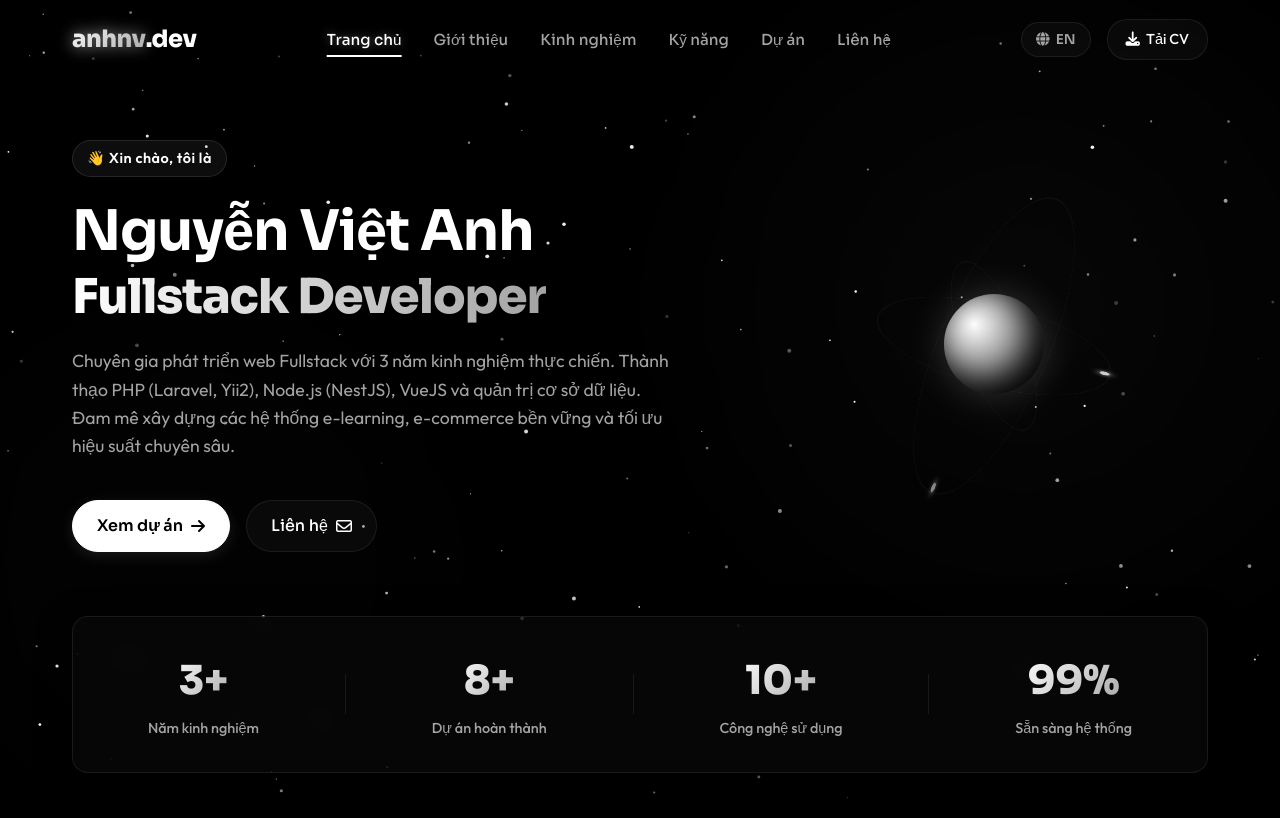
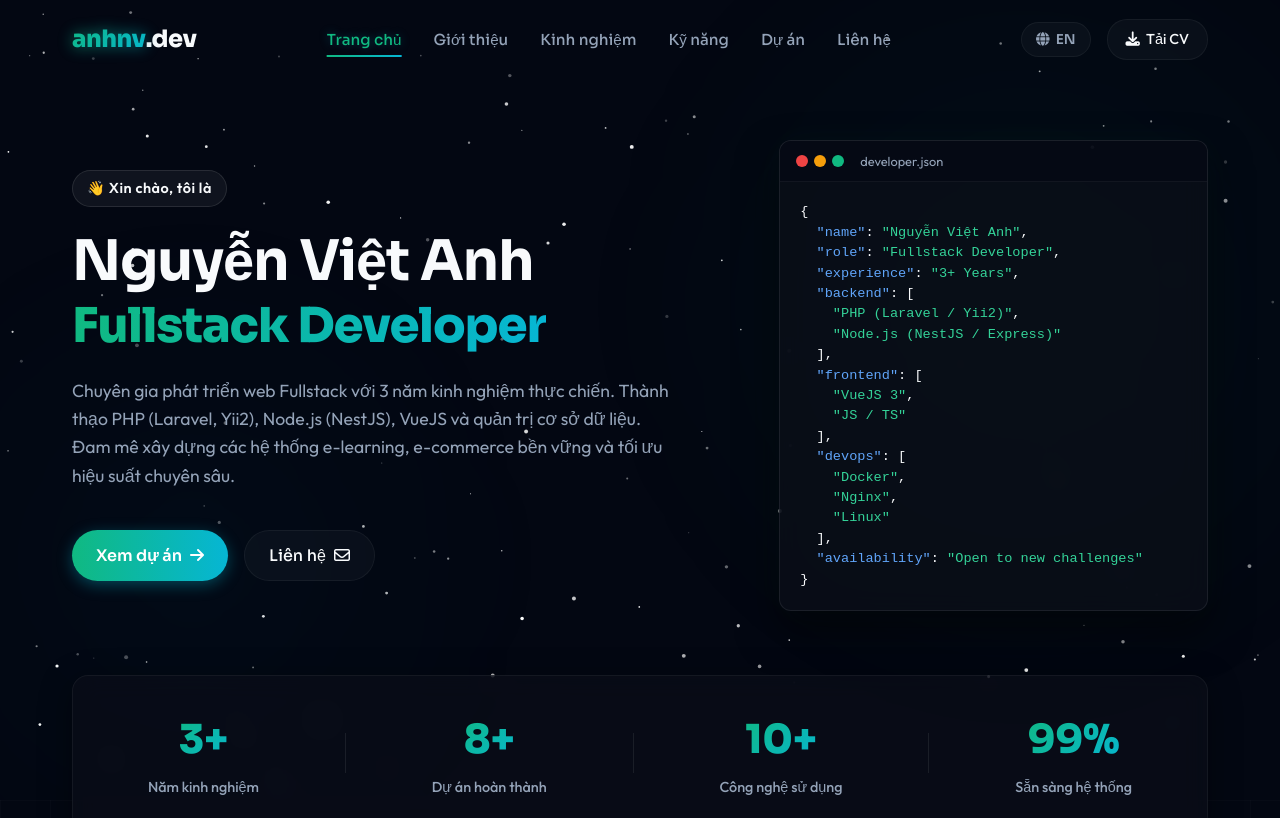
Before and after one commit to nguyenvietanh1409/portfolio, a Vue app: page / in a window 1280 px wide. Shown: the top 818 px of the page. Built offline with nearby package versions, Linux system fonts and the light colour scheme.

Commit message:
feat: professional developer theme with emerald-cyan grid and code mockup

```diff
--- a/src/components/Navigation.vue
+++ b/src/components/Navigation.vue
@@ -168,7 +168,7 @@ onBeforeUnmount(() => {
 
 .navbar-scrolled {
   height: 70px;
-  background: rgba(0, 0, 0, 0.75);
+  background: rgba(3, 7, 18, 0.75);
   backdrop-filter: blur(12px);
   -webkit-backdrop-filter: blur(12px);
   border-bottom: 1px solid var(--glass-border);
@@ -196,7 +196,7 @@ onBeforeUnmount(() => {
 }
 
 .logo-glow {
-  background: linear-gradient(135deg, #ffffff, #a3a3a3);
+  background: linear-gradient(135deg, var(--color-primary), var(--color-secondary));
   -webkit-background-clip: text;
   -webkit-text-fill-color: transparent;
   position: relative;
@@ -209,7 +209,7 @@ onBeforeUnmount(() => {
   top: 0;
   width: 100%;
   height: 100%;
-  background: linear-gradient(135deg, #ffffff, #a3a3a3);
+  background: linear-gradient(135deg, var(--color-primary), var(--color-secondary));
   -webkit-background-clip: text;
   -webkit-text-fill-color: transparent;
   filter: blur(8px);
@@ -247,7 +247,7 @@ onBeforeUnmount(() => {
   left: 50%;
   width: 0;
   height: 2px;
-  background: #ffffff;
+  background: linear-gradient(90deg, var(--color-primary), var(--color-secondary));
   transition: var(--transition-smooth);
   transform: translateX(-50%);
 }
@@ -259,7 +259,7 @@ onBeforeUnmount(() => {
 
 .nav-link.active {
   color: var(--color-primary);
-  text-shadow: 0 0 10px rgba(255, 255, 255, 0.35);
+  text-shadow: 0 0 10px rgba(6, 182, 212, 0.35);
 }
 
 /* Nav Actions */
@@ -307,10 +307,10 @@ onBeforeUnmount(() => {
 }
 
 .btn-cv:hover {
-  background: #ffffff;
-  color: #000000;
-  border-color: #ffffff;
-  box-shadow: 0 4px 15px rgba(255, 255, 255, 0.2);
+  background: linear-gradient(90deg, var(--color-primary), var(--color-secondary));
+  color: #ffffff;
+  border-color: transparent;
+  box-shadow: 0 4px 15px rgba(6, 182, 212, 0.35);
   transform: translateY(-1px);
 }
 
@@ -355,7 +355,7 @@ onBeforeUnmount(() => {
   left: 0;
   width: 100vw;
   height: 100vh;
-  background: rgba(0, 0, 0, 0.98);
+  background: rgba(3, 7, 18, 0.98);
   backdrop-filter: blur(20px);
   -webkit-backdrop-filter: blur(20px);
   display: flex;
@@ -405,13 +405,13 @@ onBeforeUnmount(() => {
   display: inline-flex;
   align-items: center;
   gap: 8px;
-  background: #ffffff;
-  color: #000000;
+  background: linear-gradient(90deg, var(--color-primary), var(--color-secondary));
+  color: #ffffff;
   padding: 12px 30px;
   border-radius: 25px;
   font-family: var(--font-title);
   font-weight: 600;
-  box-shadow: 0 4px 15px rgba(255, 255, 255, 0.2);
+  box-shadow: 0 4px 15px rgba(6, 182, 212, 0.35);
 }
 
 /* Responsive */
--- a/src/components/StarBackground.vue
+++ b/src/components/StarBackground.vue
@@ -110,7 +110,7 @@ onBeforeUnmount(() => {
   left: 0;
   width: 100vw;
   height: 100vh;
-  background-color: #000000;
+  background-color: var(--bg-primary);
   overflow: hidden;
   z-index: 1;
   pointer-events: none;
@@ -139,7 +139,7 @@ onBeforeUnmount(() => {
   right: -10%;
   width: 60vw;
   height: 60vw;
-  background: radial-gradient(circle, rgba(255, 255, 255, 0.05) 0%, rgba(255, 255, 255, 0) 70%);
+  background: radial-gradient(circle, rgba(16, 185, 129, 0.08) 0%, rgba(16, 185, 129, 0) 70%);
   animation: pulseGlow 15s infinite ease-in-out;
 }
 
@@ -148,7 +148,7 @@ onBeforeUnmount(() => {
   left: -10%;
   width: 50vw;
   height: 50vw;
-  background: radial-gradient(circle, rgba(255, 255, 255, 0.03) 0%, rgba(255, 255, 255, 0) 70%);
+  background: radial-gradient(circle, rgba(6, 182, 212, 0.06) 0%, rgba(6, 182, 212, 0) 70%);
   animation: pulseGlow 20s infinite ease-in-out;
 }
 </style>
--- a/src/style.css
+++ b/src/style.css
@@ -1,22 +1,22 @@
 /* Design Tokens & Theme Variables */
 :root {
-  --bg-primary: #000000;
-  --bg-secondary: #0a0a0a;
+  --bg-primary: #030712;
+  --bg-secondary: #0b0f19;
 
-  --color-primary: #ffffff; /* White */
-  --color-secondary: #e5e5e5; /* Silver */
-  --color-tertiary: #a3a3a3; /* Darker Silver */
+  --color-primary: #10b981; /* Emerald Green */
+  --color-secondary: #06b6d4; /* Cyan */
+  --color-tertiary: #3b82f6; /* Blue */
 
-  --text-primary: #ffffff;
-  --text-secondary: #a3a3a3;
-  --text-muted: #525252;
+  --text-primary: #f8fafc;
+  --text-secondary: #94a3b8;
+  --text-muted: #64748b;
 
   --font-title: 'Sora', sans-serif;
   --font-body: 'Outfit', sans-serif;
 
-  --glass-bg: rgba(10, 10, 10, 0.6);
-  --glass-border: rgba(255, 255, 255, 0.08);
-  --glass-shadow: 0 8px 32px 0 rgba(0, 0, 0, 0.5);
+  --glass-bg: rgba(11, 15, 25, 0.65);
+  --glass-border: rgba(255, 255, 255, 0.05);
+  --glass-shadow: 0 8px 32px 0 rgba(0, 0, 0, 0.37);
 
   --transition-smooth: all 0.4s cubic-bezier(0.16, 1, 0.3, 1);
   --transition-fast: all 0.2s ease;
@@ -42,6 +42,12 @@ body {
   overflow-x: hidden;
   -webkit-font-smoothing: antialiased;
   -moz-osx-font-smoothing: grayscale;
+
+  /* Subtle Engineering Grid Paper Overlay */
+  background-image:
+    linear-gradient(rgba(255, 255, 255, 0.015) 1px, transparent 1px),
+    linear-gradient(90deg, rgba(255, 255, 255, 0.015) 1px, transparent 1px);
+  background-size: 50px 50px;
 }
 
 h1, h2, h3, h4, h5, h6 {
@@ -66,12 +72,12 @@ a {
 }
 
 ::-webkit-scrollbar-thumb {
-  background: rgba(255, 255, 255, 0.15);
+  background: rgba(16, 185, 129, 0.2);
   border-radius: 4px;
 }
 
 ::-webkit-scrollbar-thumb:hover {
-  background: rgba(255, 255, 255, 0.35);
+  background: rgba(16, 185, 129, 0.4);
 }
 
 /* App Layout */
@@ -107,8 +113,8 @@ section {
 }
 
 .glass-panel:hover {
-  border-color: rgba(255, 255, 255, 0.18);
-  box-shadow: 0 8px 32px 0 rgba(255, 255, 255, 0.04);
+  border-color: rgba(6, 182, 212, 0.25);
+  box-shadow: 0 8px 32px 0 rgba(6, 182, 212, 0.1);
 }
 
 /* Button & Badge Styles */
@@ -116,25 +122,22 @@ section {
   display: inline-flex;
   align-items: center;
   gap: 8px;
-  background: #ffffff;
-  color: #000000;
+  background: linear-gradient(90deg, var(--color-primary), var(--color-secondary));
+  color: #fff;
   font-family: var(--font-title);
   font-weight: 600;
   padding: 12px 24px;
   border-radius: 30px;
-  border: 1px solid #ffffff;
+  border: none;
   cursor: pointer;
-  box-shadow: 0 4px 15px rgba(255, 255, 255, 0.1);
+  box-shadow: 0 4px 15px rgba(6, 182, 212, 0.35);
   transition: var(--transition-smooth);
 }
 
 .btn-primary:hover {
   transform: translateY(-2px);
-  background: #000000;
-  color: #ffffff;
-  border-color: #ffffff;
-  box-shadow: 0 6px 20px rgba(255, 255, 255, 0.15);
-  filter: none;
+  box-shadow: 0 6px 20px rgba(6, 182, 212, 0.5);
+  filter: brightness(1.1);
 }
 
 .btn-secondary {
@@ -154,7 +157,7 @@ section {
 
 .btn-secondary:hover {
   background: rgba(255, 255, 255, 0.08);
-  border-color: var(--color-primary);
+  border-color: var(--color-secondary);
   transform: translateY(-2px);
 }
 
@@ -166,15 +169,15 @@ section {
   border-radius: 20px;
   font-size: 0.85rem;
   font-weight: 500;
-  background: rgba(255, 255, 255, 0.05);
-  color: var(--text-primary);
-  border: 1px solid rgba(255, 255, 255, 0.1);
+  background: rgba(6, 182, 212, 0.1);
+  color: var(--color-secondary);
+  border: 1px solid rgba(6, 182, 212, 0.2);
   transition: var(--transition-fast);
 }
 
 .badge:hover {
-  background: rgba(255, 255, 255, 0.1);
-  border-color: #ffffff;
+  background: rgba(6, 182, 212, 0.18);
+  border-color: var(--color-secondary);
 }
 
 /* Gradient Texts */
@@ -185,7 +188,7 @@ section {
 }
 
 .gradient-text-primary {
-  background: linear-gradient(90deg, #ffffff, #a3a3a3);
+  background: linear-gradient(90deg, var(--color-primary), var(--color-secondary));
   -webkit-background-clip: text;
   -webkit-text-fill-color: transparent;
 }
--- a/src/views/HomeSection.vue
+++ b/src/views/HomeSection.vue
@@ -21,18 +21,35 @@
         </div>
       </div>
 
-      <!-- Cosmic visual animation (glowing planet & orbits) -->
+      <!-- Professional Code Window Mockup -->
       <div class="hero-visual">
-        <div class="cosmic-sphere">
-          <div class="planet"></div>
-          <div class="orbit orbit-1">
-            <div class="satellite sat-1"></div>
+        <div class="code-window glass-panel">
+          <div class="code-header">
+            <span class="code-dot red"></span>
+            <span class="code-dot yellow"></span>
+            <span class="code-dot green"></span>
+            <span class="file-name">developer.json</span>
           </div>
-          <div class="orbit orbit-2">
-            <div class="satellite sat-2"></div>
-          </div>
-          <div class="orbit orbit-3">
-            <div class="satellite sat-3"></div>
+          <div class="code-body">
+            <pre class="code-content"><code>{
+  <span class="code-key">"name"</span>: <span class="code-val">"Nguyễn Việt Anh"</span>,
+  <span class="code-key">"role"</span>: <span class="code-val">"Fullstack Developer"</span>,
+  <span class="code-key">"experience"</span>: <span class="code-val">"3+ Years"</span>,
+  <span class="code-key">"backend"</span>: [
+    <span class="code-val">"PHP (Laravel / Yii2)"</span>,
+    <span class="code-val">"Node.js (NestJS / Express)"</span>
+  ],
+  <span class="code-key">"frontend"</span>: [
+    <span class="code-val">"VueJS 3"</span>,
+    <span class="code-val">"JS / TS"</span>
+  ],
+  <span class="code-key">"devops"</span>: [
+    <span class="code-val">"Docker"</span>,
+    <span class="code-val">"Nginx"</span>,
+    <span class="code-val">"Linux"</span>
+  ],
+  <span class="code-key">"availability"</span>: <span class="code-val">"Open to new challenges"</span>
+}</code></pre>
           </div>
         </div>
       </div>
@@ -159,78 +176,70 @@ const scrollToSection = (e, id) => {
   align-items: center;
 }
 
-.cosmic-sphere {
-  position: relative;
-  width: 300px;
-  height: 300px;
-  display: flex;
-  justify-content: center;
-  align-items: center;
+/* Code Window Mockup */
+.code-window {
+  width: 100%;
+  max-width: 440px;
+  background: rgba(11, 15, 25, 0.75);
+  border: 1px solid rgba(255, 255, 255, 0.08);
+  border-radius: 12px;
+  overflow: hidden;
+  box-shadow: 0 20px 40px rgba(0, 0, 0, 0.5), 0 0 40px rgba(16, 185, 129, 0.05);
+  font-family: 'Fira Code', 'Courier New', Courier, monospace;
+  transition: var(--transition-smooth);
 }
 
-.planet {
-  width: 100px;
-  height: 100px;
-  border-radius: 50%;
-  background: radial-gradient(circle at 30% 30%, #ffffff 0%, #525252 70%, #000000 100%);
-  box-shadow: 0 0 40px rgba(255, 255, 255, 0.2), inset -10px -10px 30px rgba(0, 0, 0, 0.9);
-  z-index: 5;
-  animation: float 6s infinite ease-in-out;
+.code-window:hover {
+  transform: translateY(-5px) scale(1.02);
+  border-color: rgba(6, 182, 212, 0.3);
+  box-shadow: 0 24px 50px rgba(0, 0, 0, 0.6), 0 0 50px rgba(6, 182, 212, 0.15);
 }
 
-.orbit {
-  position: absolute;
-  border: 1px solid rgba(255, 255, 255, 0.05);
-  border-radius: 50%;
+.code-header {
+  background: rgba(3, 7, 18, 0.5);
+  padding: 10px 16px;
   display: flex;
-  justify-content: center;
   align-items: center;
-  transform: rotateX(75deg);
-  transform-style: preserve-3d;
+  gap: 6px;
+  border-bottom: 1px solid rgba(255, 255, 255, 0.05);
 }
 
-.orbit-1 {
-  width: 180px;
-  height: 180px;
-  animation: spin 10s linear infinite;
+.code-dot {
+  width: 12px;
+  height: 12px;
+  border-radius: 50%;
+  display: inline-block;
 }
 
-.orbit-2 {
-  width: 240px;
-  height: 240px;
-  animation: spin 15s linear infinite reverse;
+.code-dot.red { background: #ef4444; }
+.code-dot.yellow { background: #f59e0b; }
+.code-dot.green { background: #10b981; }
+
+.file-name {
+  margin-left: 10px;
+  font-size: 0.8rem;
+  color: var(--text-secondary);
+  font-family: var(--font-body);
 }
 
-.orbit-3 {
-  width: 320px;
-  height: 320px;
-  animation: spin 22s linear infinite;
+.code-body {
+  padding: 20px;
+  font-size: 0.85rem;
+  text-align: left;
+  line-height: 1.5;
+  overflow-x: auto;
 }
 
-.satellite {
-  position: absolute;
-  width: 10px;
-  height: 10px;
-  border-radius: 50%;
-  transform: translateZ(0);
+.code-content {
+  margin: 0;
 }
 
-.sat-1 {
-  background: #ffffff;
-  top: 0;
-  box-shadow: 0 0 10px #ffffff;
+.code-key {
+  color: #60a5fa; /* Blue */
 }
 
-.sat-2 {
-  background: #cccccc;
-  left: 0;
-  box-shadow: 0 0 10px #cccccc;
-}
-
-.sat-3 {
-  background: #888888;
-  right: 0;
-  box-shadow: 0 0 10px #888888;
+.code-val {
+  color: #34d399; /* Emerald Green */
 }
 
 /* Stats Dashboard styling */
@@ -254,7 +263,7 @@ const scrollToSection = (e, id) => {
   font-family: var(--font-title);
   font-size: 2.5rem;
   font-weight: 800;
-  background: linear-gradient(135deg, #ffffff, #a3a3a3);
+  background: linear-gradient(135deg, var(--color-primary), var(--color-secondary));
   -webkit-background-clip: text;
   -webkit-text-fill-color: transparent;
 }
```
Also changed, not shown: src/components/Footer.vue (+6 -6 lines), src/views/AboutSection.vue (+7 -7 lines), src/views/ContactSection.vue (+8 -8 lines), src/views/ProjectSection.vue (+9 -9 lines), src/views/SkillsGrid.vue (+25 -10 lines).
